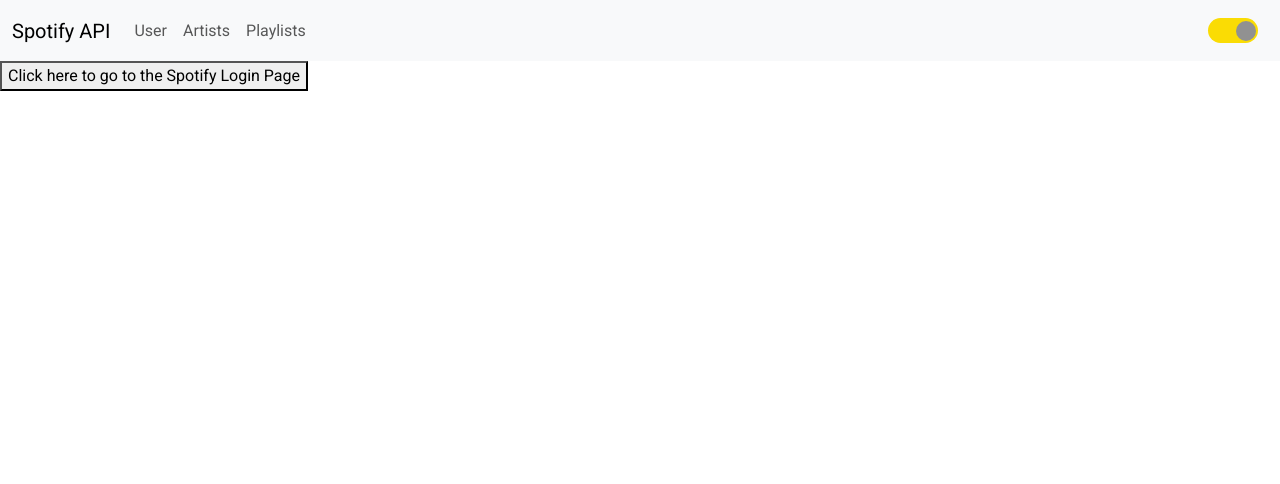
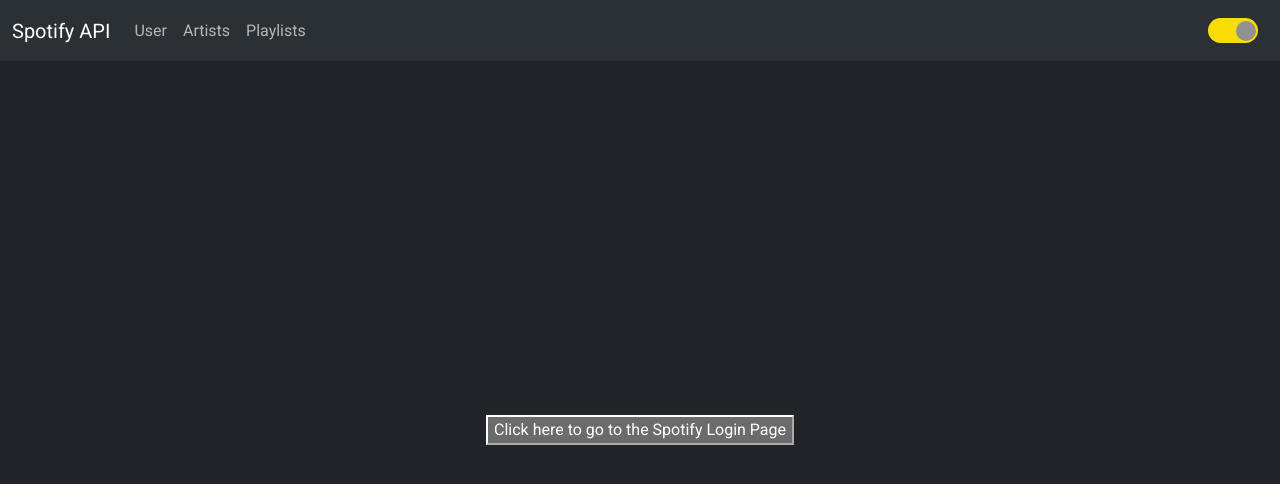
Before and after one commit to mightymozdef/SpringBoot-SpotifyApp, an Angular app in the folder frontend/spotify-app/: page / in a window 1280 px wide. Shown: the top 484 px of the page. Built offline with nearby package versions, Linux system fonts and the light colour scheme.

Commit message:
Centered login button and created sticky navbar

```diff
--- a/frontend/spotify-app/angular.json
+++ b/frontend/spotify-app/angular.json
@@ -106,5 +106,8 @@
         }
       }
     }
+  },
+  "cli": {
+    "analytics": false
   }
 }
--- a/frontend/spotify-app/package.json
+++ b/frontend/spotify-app/package.json
@@ -11,7 +11,7 @@
   "private": true,
   "dependencies": {
     "@angular/animations": "^16.0.4",
-    "@angular/cdk": "^15.2.9",
+    "@angular/cdk": "^16.0.3",
     "@angular/common": "^16.0.4",
     "@angular/compiler": "^16.0.4",
     "@angular/core": "^16.0.4",
--- a/frontend/spotify-app/src/app/app.component.html
+++ b/frontend/spotify-app/src/app/app.component.html
@@ -1,4 +1,4 @@
-<nav class="navbar navbar-expand-lg bg-body-tertiary">
+<nav class="navbar navbar-expand-lg fixed-top bg-body-tertiary">
     <div class="container-fluid">
         <a href="#" class="navbar-brand">Spotify API</a>
         <button class="navbar-toggler" type="button" data-bs-toggle="collapse" data-bs-target="#nav">
--- a/frontend/spotify-app/src/app/components/login/login.component.html
+++ b/frontend/spotify-app/src/app/components/login/login.component.html
@@ -1 +1,3 @@
-<button (click)="getSpotifyLoginPage()">Click here to go to the Spotify Login Page</button>
+<div class="login-button-container">
+    <button (click)="getSpotifyLoginPage()">Click here to go to the Spotify Login Page</button>
+</div>
--- a/frontend/spotify-app/src/app/components/login/login.component.scss
+++ b/frontend/spotify-app/src/app/components/login/login.component.scss
@@ -0,0 +1,6 @@
+.login-button-container {
+    display: flex;
+    justify-content: center;
+    align-items: center;
+    height: 75vh;
+}
--- a/frontend/spotify-app/src/app/components/user/user.component.html
+++ b/frontend/spotify-app/src/app/components/user/user.component.html
@@ -1 +1,5 @@
-<div>{{user}}</div>
+<!-- <div>{{user}}</div> -->
+
+<div class="user-container">
+    <div>{{user}}</div>
+</div>
--- a/frontend/spotify-app/src/index.html
+++ b/frontend/spotify-app/src/index.html
@@ -1,5 +1,5 @@
 <!doctype html>
-<html lang="en" data-bs-theme="light">
+<html lang="en" data-bs-theme="dark">
 <head>
   <meta charset="utf-8">
   <title>SpotifyApp</title>
--- a/frontend/spotify-app/src/styles.scss
+++ b/frontend/spotify-app/src/styles.scss
@@ -3,6 +3,7 @@
 html,
 body {
     height: 100%;
+    padding-top: 65px;
 }
 
 body {
```
